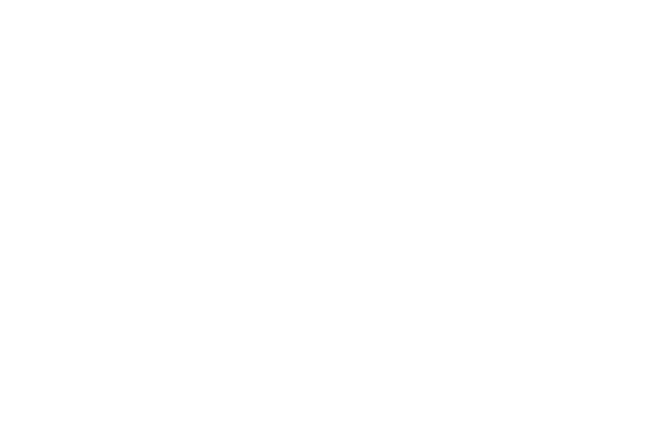
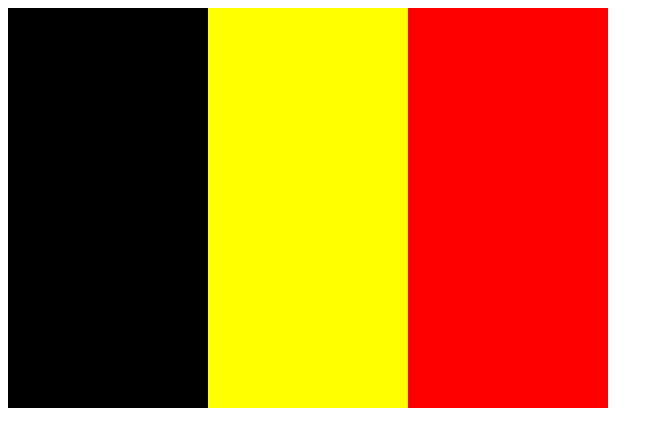
Before and after one commit to Jeremias0901/logica-de-programacion-parte-3, a plain HTML site: page diseñando-graficos-con-canvas/index.html in a window 1280 px wide. Shown: the whole page, without its empty margins (0-663 px from the left). Drawn offline with Linux system fonts and the light colour scheme.

Commit message:
diseñando una bandera con un pincel

```diff
--- a/diseñando-graficos-con-canvas/index.html
+++ b/diseñando-graficos-con-canvas/index.html
@@ -7,12 +7,23 @@
     <title>Canvas sera nuestra pantalla</title>
 </head>
 <body>
-    <canvas></canvas>
+    <canvas width="600" height="400"></canvas>
     <script>
         var screen = document.querySelector("canvas");
         var brush = screen.getContext("2d");
 
+        // pantalla
+        brush.fillStyle = "lightgrey"; // propiedad
+        brush.fillRect(0, 0, 600, 400); // color black for default
 
+        brush.fillStyle = "black";
+        brush.fillRect(0, 0, 200, 400);
+
+        brush.fillStyle = "yellow";
+        brush.fillRect(200, 0, 400, 400);
+
+        brush.fillStyle = "red";
+        brush.fillRect(400, 0, 600, 400);
     </script>
 </body>
 </html>
```
